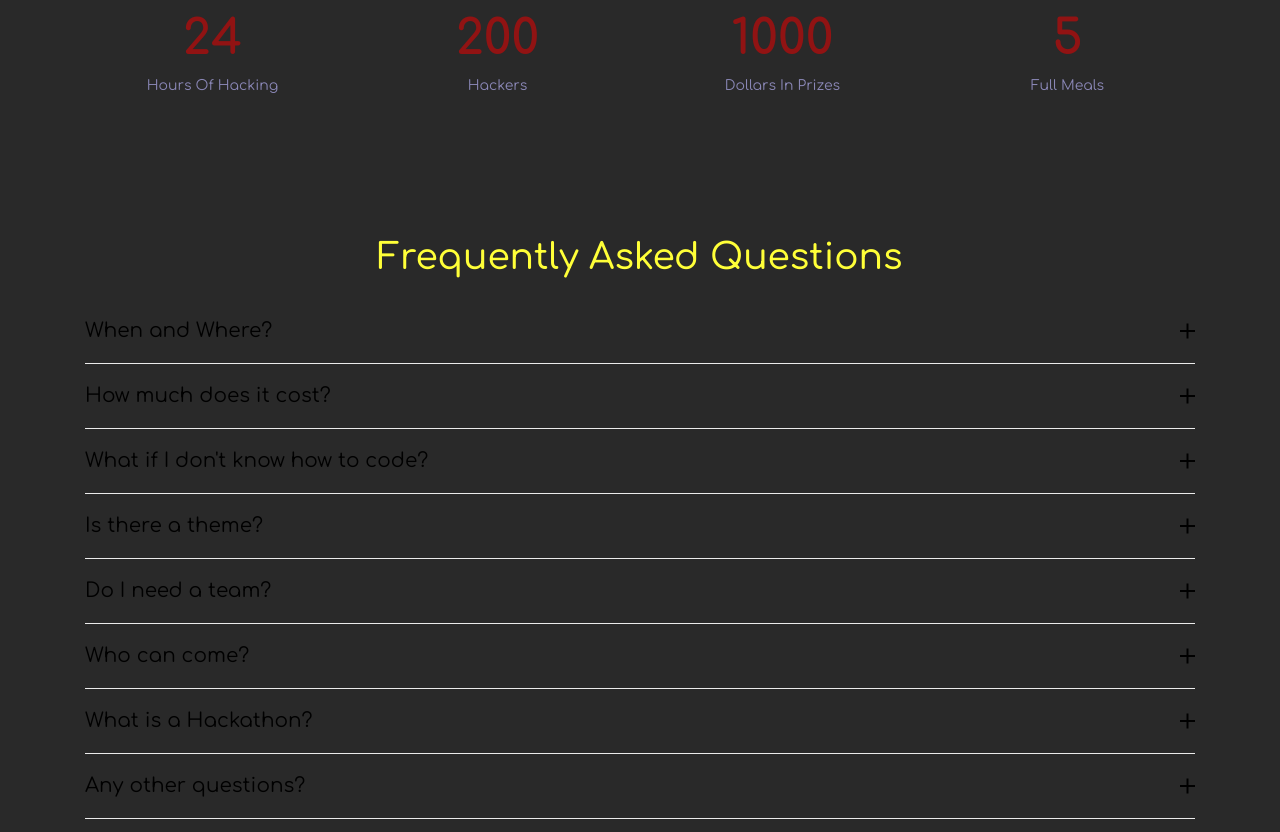
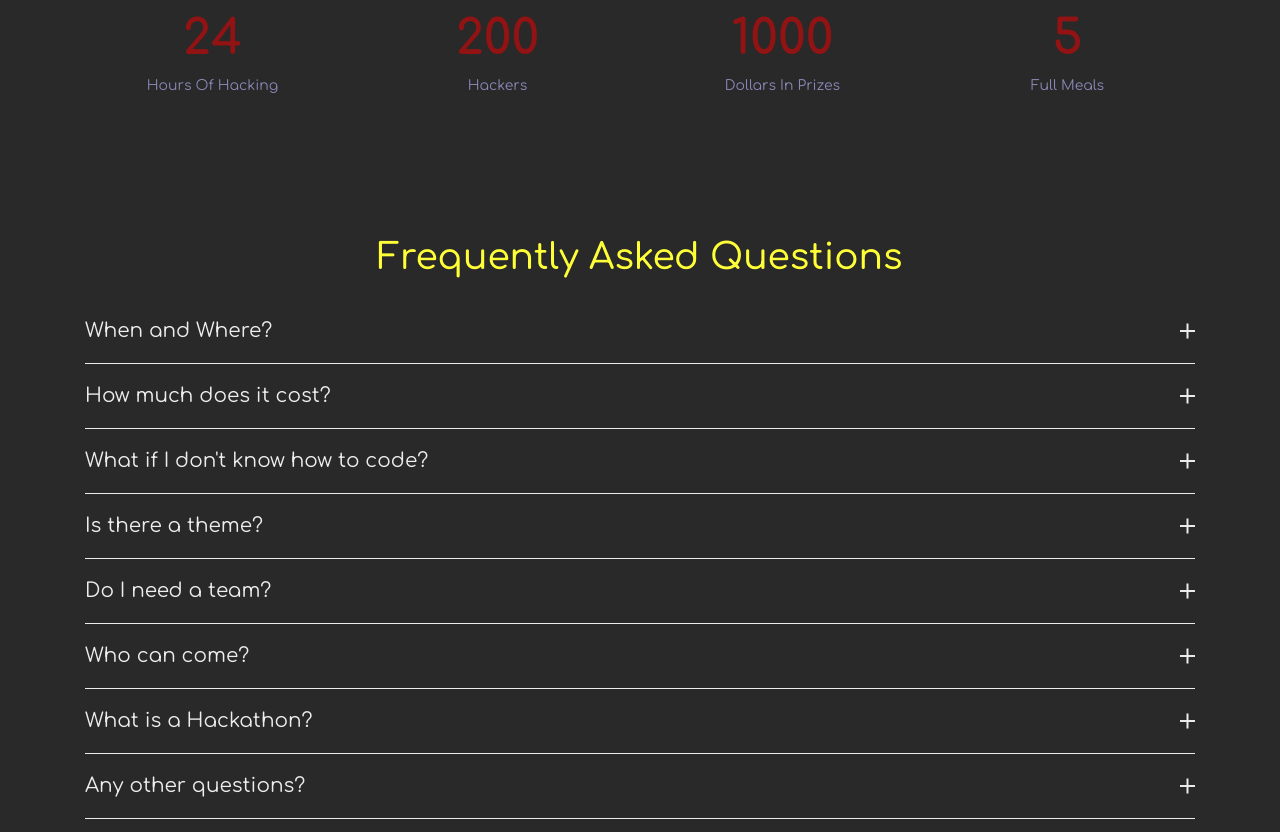
Before and after one commit to smax253/duckhacks2020website, a plain HTML site: page index.html in a window 1280 px wide. Shown: the part 2716-3548 px from the top of the page. Drawn offline with Linux system fonts and the light colour scheme; files whose address does not match are found by name.

Commit message:
once again, another font color change

```diff
--- a/css/style.css
+++ b/css/style.css
@@ -1199,7 +1199,7 @@ h6 {
 }
 
 #faq #faq-list a.collapsed {
-  color: #000;
+  color: #EDEDED;
 }
 
 #faq #faq-list a.collapsed i::before {
```
